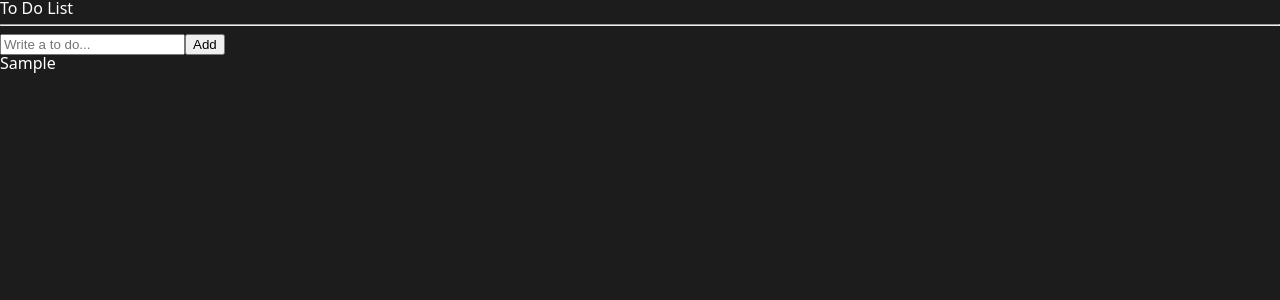
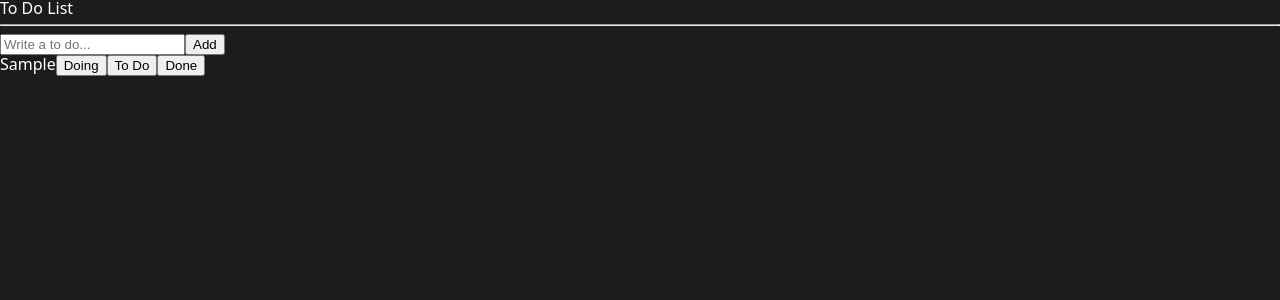
Before and after one commit to ahyeonmin/react-to-do-list, a React (Create React App) app: page / in a window 1280 px wide. Both pictures are taken after typing "Sample" into the empty fields and a click on the button "Add". Shown: the top 300 px of the page. Built offline with nearby package versions, Linux system fonts and the light colour scheme.

Commit message:
Refactoring

```diff
--- /dev/null
+++ b/src/atoms.tsx
@@ -0,0 +1,12 @@
+import { atom } from "recoil";
+
+export interface IToDo {
+    text: string;
+    id: number;
+    category: "TO_DO" | "DOING" | "DONE";
+}
+
+export const toDoState = atom<IToDo[]>({
+    key: "toDo",
+    default: []
+});
--- /dev/null
+++ b/src/components/CreateToDo.tsx
@@ -0,0 +1,32 @@
+import { useForm } from "react-hook-form";
+import { useSetRecoilState } from "recoil";
+import { toDoState } from "../atoms";
+
+interface IForm {
+    toDo: string;
+}
+
+function CreateToDo() {
+    const setToDos = useSetRecoilState(toDoState);
+    const { register, handleSubmit, setValue } = useForm<IForm>();
+    const onValid = ({ toDo }: IForm) => {
+        setToDos((oldToDos) => [
+            { text: toDo, id: Date.now(), category: "TO_DO" },
+            ...oldToDos
+        ]);
+        setValue("toDo", "");
+    };
+    return (
+        <form onSubmit={handleSubmit(onValid)}>
+        <input
+            {...register("toDo", {
+                required: "Please write a to do."
+            })}
+            placeholder="Write a to do..."
+        />
+        <button>Add</button>
+        </form>
+    );
+}
+
+export default CreateToDo;
--- /dev/null
+++ b/src/components/ToDo.tsx
@@ -0,0 +1,14 @@
+import { IToDo } from "../atoms";
+
+function ToDo({ text }: IToDo) {
+    return (
+        <li>
+            <span>{text}</span>
+            <button>Doing</button>
+            <button>To Do</button>
+            <button>Done</button>
+        </li>
+    );
+}
+
+export default ToDo;
--- a/src/components/ToDoList.tsx
+++ b/src/components/ToDoList.tsx
@@ -1,47 +1,18 @@
-import { useForm } from "react-hook-form";
-import { atom, useRecoilState } from "recoil";
-
-interface IForm {
-    toDo: string;
-}
-
-interface IToDo {
-    text: string;
-    id: number;
-    category: "TO_DO" | "DOING" | "DONE";
-}
-
-const toDoState = atom<IToDo[]>({
-    key: "toDo",
-    default: []
-});
+import { useRecoilValue } from "recoil";
+import { toDoState } from "../atoms";
+import CreateToDo from "./CreateToDo";
+import ToDo from "./ToDo";
 
 function ToDoList() {
-    const [toDos, setToDos] = useRecoilState(toDoState);
-    const { register, handleSubmit, setValue } = useForm<IForm>();
-    const onValid = ({ toDo }: IForm) => {
-        setToDos((oldToDos) => [
-            { text: toDo, id: Date.now(), category: "TO_DO" },
-            ...oldToDos
-        ]);
-        setValue("toDo", "");
-    };
+    const toDos = useRecoilValue(toDoState);
     return (
         <div>
             <h1>To Do List</h1>
             <hr />
-            <form onSubmit={handleSubmit(onValid)}>
-                <input
-                    {...register("toDo", {
-                        required: "Please write a to do."
-                    })}
-                    placeholder="Write a to do..."
-                />
-                <button>Add</button>
-            </form>
+            <CreateToDo />
             <ul>
                 {toDos.map((toDo) => (
-                    <li key={toDo.id}>{toDo.text}</li>
+                    <ToDo key={toDo.id} {...toDo} />
                 ))}
             </ul>
         </div>
```
